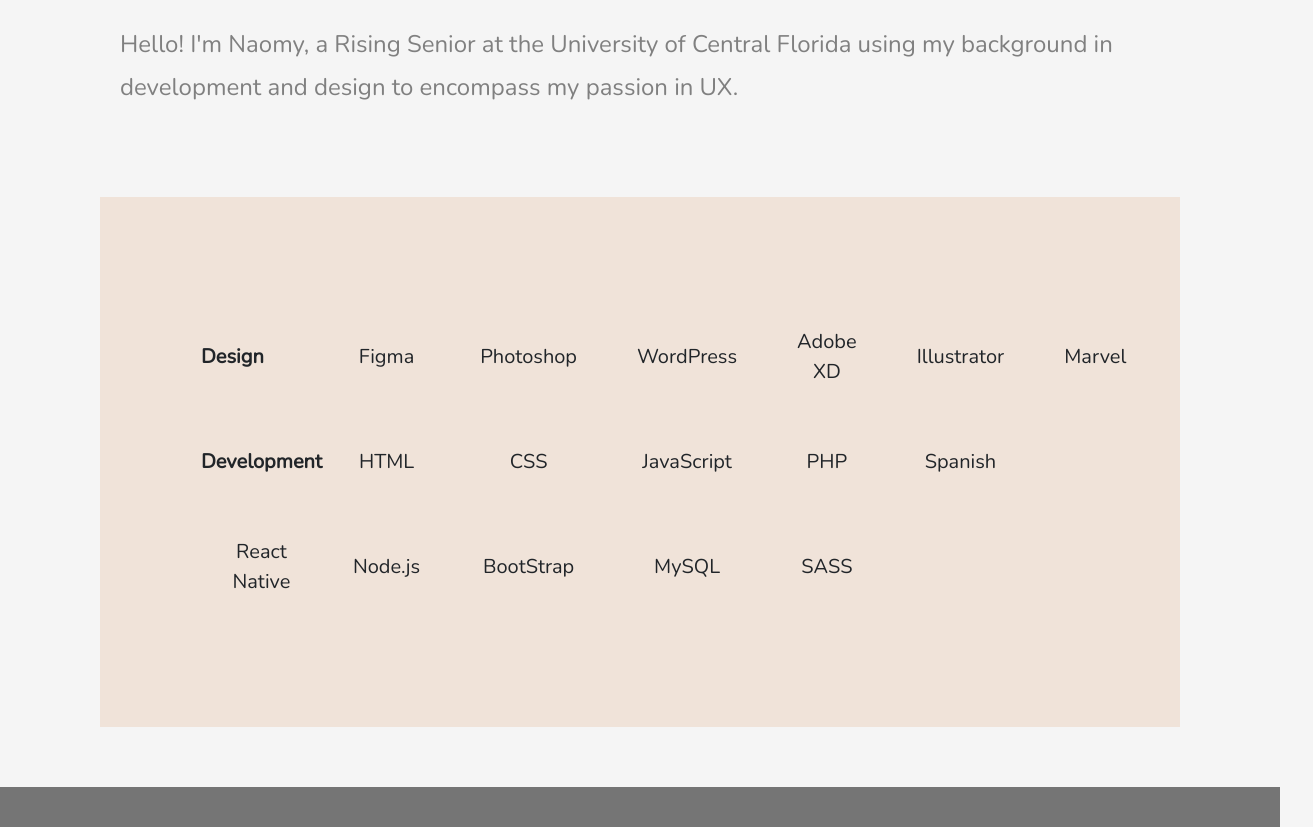
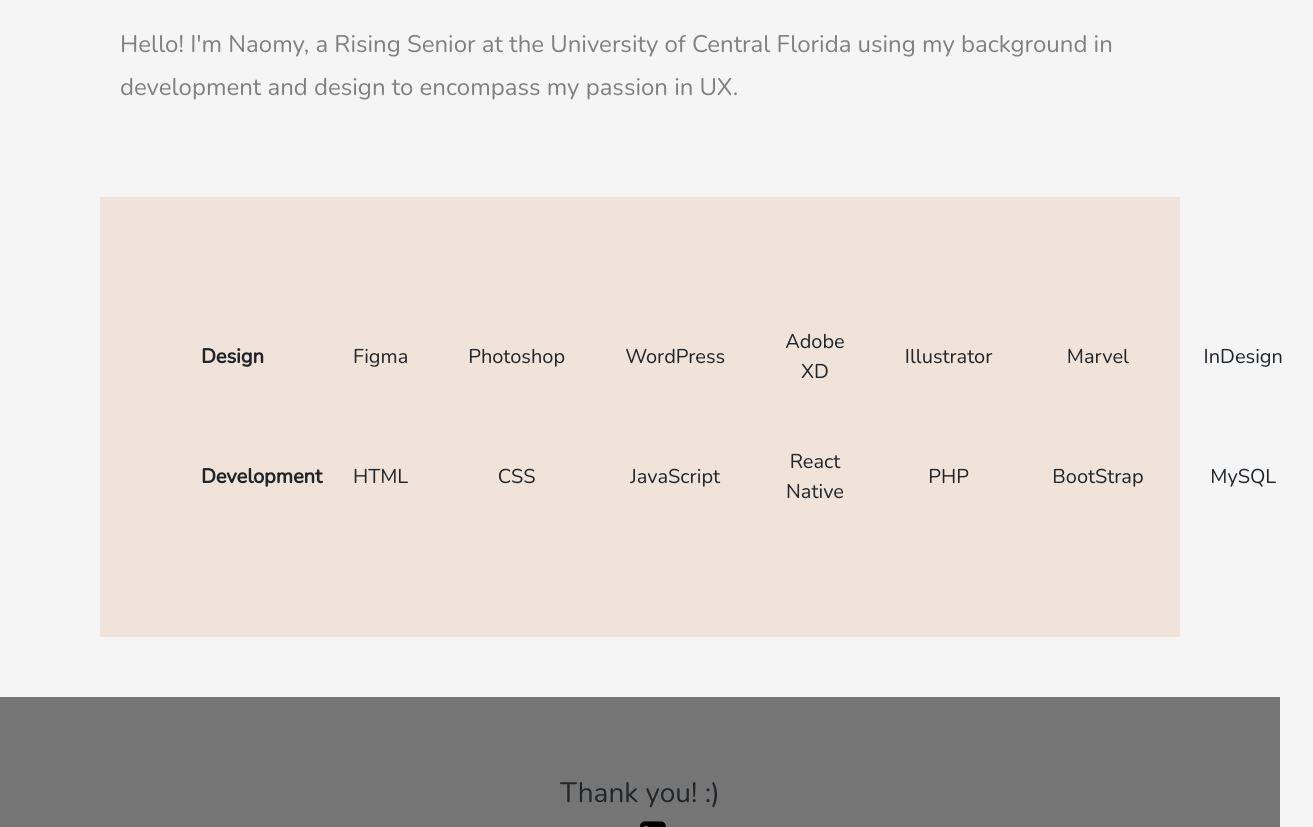
Before and after one commit to nnoguez/official-portfolio, a plain HTML site: page portfolio/index.html in a window 1280 px wide. Shown: the part 593-1420 px from the top of the page, 1313 px wide, since content can reach past the window. Drawn offline with nearby package versions, Linux system fonts and the light colour scheme.

Commit message:
June 23, 2022 4:12 AM

```diff
--- a/portfolio/index.html
+++ b/portfolio/index.html
@@ -47,6 +47,7 @@
                       <td>Adobe XD</td>
                       <td>Illustrator</td>
                       <td>Marvel</td>
+                      <td>InDesign</td>
                 </tr>
 
                 <tr>
@@ -54,15 +55,10 @@
                       <td>HTML</td>
                       <td>CSS</td>
                       <td>JavaScript</td>
+                      <td>React Native</td>
                       <td>PHP</td>
-                      <td>Spanish</td>
-                </tr>
-                <tr>
-                      <td>React Native</td>
-                      <td>Node.js</td>
                       <td>BootStrap</td>
                       <td>MySQL</td>
-                      <td>SASS</td>
                 </tr>
               </table>
         </div>
```
